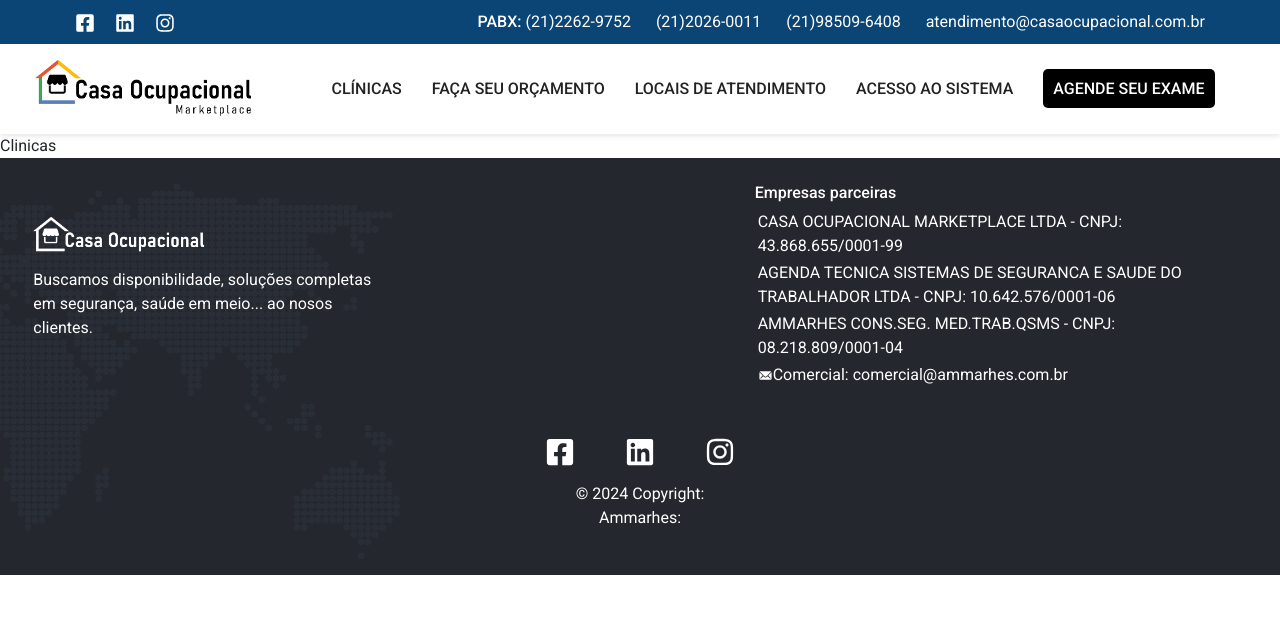
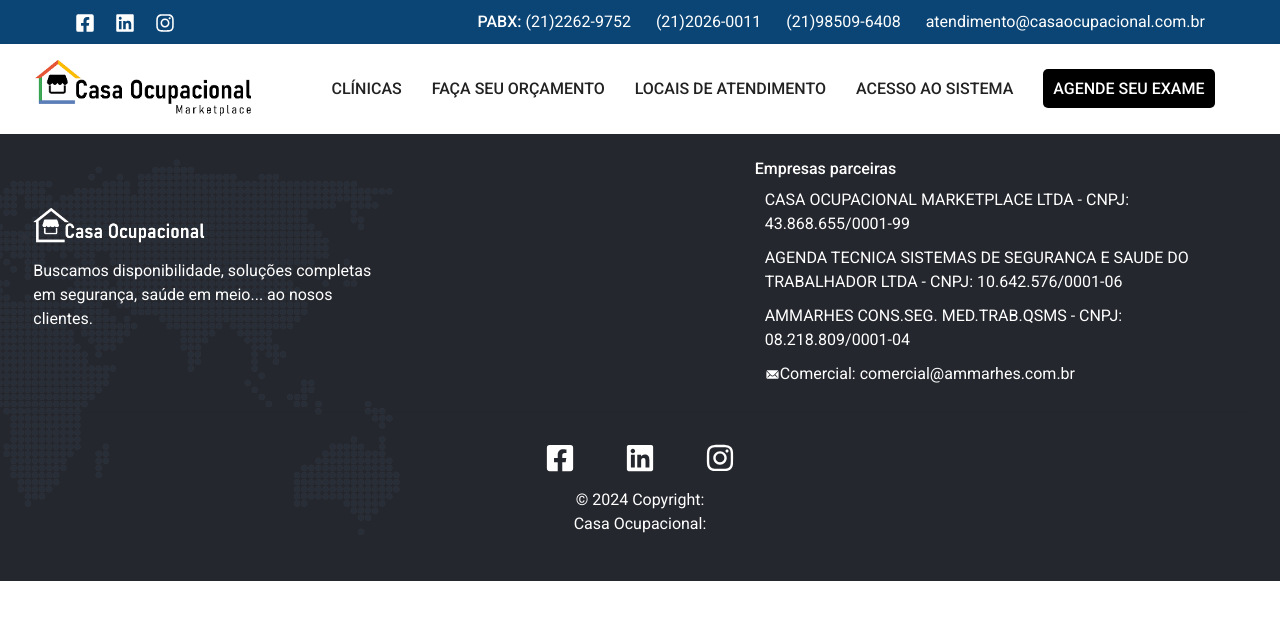
Before and after one commit to Rafael0Motta/CasaOcupacional, a React (Create React App) app: page /clinica in a window 1280 px wide. Shown: the top 620 px of the page. Built offline with nearby package versions, Linux system fonts and the light colour scheme.

Commit message:
Criação das rotas

```diff
--- a/src/Components.css
+++ b/src/Components.css
@@ -351,6 +351,7 @@
 
 #location-section, .form-section {
     background-image: url(./Assets/IMGS/bg.png);
+    padding: 50px 0;
 }
 
 .location {
@@ -467,7 +468,7 @@
 }
 
 .footer-content1 p {
-    margin: 3px;
+    margin: 10px;
 }
 
 .footer-content1 svg {
--- a/src/Components/Footer.js
+++ b/src/Components/Footer.js
@@ -10,7 +10,6 @@
 
 /* IMGS */
 import logoCasa from "../Assets/Logos/LogoCasaWhite.png";
-import bg from "../Assets/IMGS/footer-bg.png";
 
 const FooterPage = () => {
   return (
@@ -88,7 +87,7 @@
           </a>
         </div>
         &copy; {new Date().getFullYear()} Copyright:
-        <p>Ammarhes: </p>
+        <p>Casa Ocupacional: </p>
       </div>
     </footer>
   );
--- a/src/Pages/Atendimento.js
+++ b/src/Pages/Atendimento.js
@@ -1,10 +1,10 @@
 import React from "react";
-import Locais from "../Components/TabsCity";
+import TabsCity from "../Components/TabsCity";
 
 const Atendimento = () => {
   return (
     <>
-      <Locais />
+      <TabsCity />
     </>
   );
 };
--- a/src/Pages/Clinicas.js
+++ b/src/Pages/Clinicas.js
@@ -1,7 +1,35 @@
 import React from "react";
 
+import ReCAPTCHA from "react-google-recaptcha";
+
+import Form from "react-bootstrap/Form";
+import Button from "react-bootstrap/Button";
+import Alert from "@mui/material/Alert";
+import CheckIcon from "@mui/icons-material/Check";
+
 const Clinicas = () => {
-  return <div>Clinicas</div>;
+
+  /* FORMS */
+
+
+
+  const exames = [
+    "Audiometria",
+    "Visual",
+    "laboratoriais",
+    "Eletrocardiograma",
+    "Eletroencefalograma",
+    "Raio-X",
+    "Espirometria",
+  ];
+
+  return (
+    <>
+      <section className="novaAmerica"></section>
+      <section className="centro"></section>
+      <section className="barra"></section>
+    </>
+  );
 };
 
 export default Clinicas;
```
